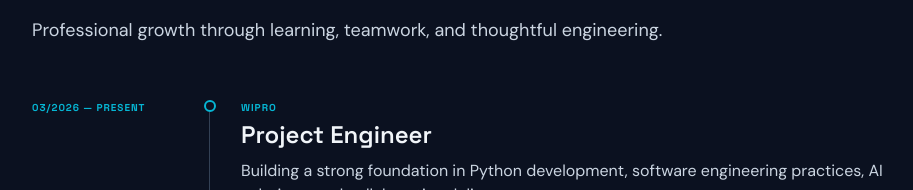
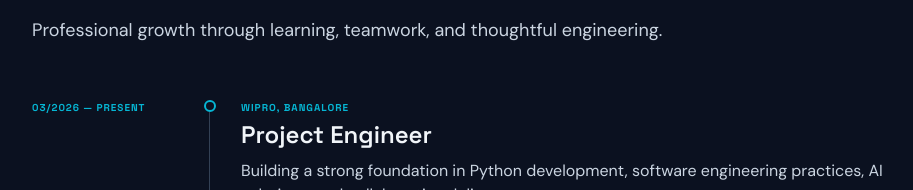
Before and after one commit to JAYAPAUL30473/jay-portfolio, a React (Vite) app: page / in a window 1280 px wide. Shown: the part 1064-1254 px from the top of the page, without its empty margins (28-941 px from the left). Built offline with nearby package versions, Linux system fonts and the light colour scheme.

Commit message:
Update company name in experience section

```diff
--- a/src/data/portfolio.ts
+++ b/src/data/portfolio.ts
@@ -18,7 +18,7 @@ export const navigation = [
 ]
 
 export const experience = [
-  { year: '03/2026 — PRESENT', company: 'WIPRO', title: 'Project Engineer', description: 'Building a strong foundation in Python development, software engineering practices, AI solutions, and collaborative delivery.', points: ['Technical training & continuous learning', 'Python development & intelligent automation', 'Team collaboration & problem solving'] },
+  { year: '03/2026 — PRESENT', company: 'WIPRO, BANGALORE', title: 'Project Engineer', description: 'Building a strong foundation in Python development, software engineering practices, AI solutions, and collaborative delivery.', points: ['Technical training & continuous learning', 'Python development & intelligent automation', 'Team collaboration & problem solving'] },
   { year: '08/2021 — 05/2025', company: 'KL UNIVERSITY, GUNTUR', title: 'B.Tech — CSE (AI & IPA)', description: 'Built a foundation in algorithms, AI, machine learning, software development, and real-world project work.' },
 ]
 
```
